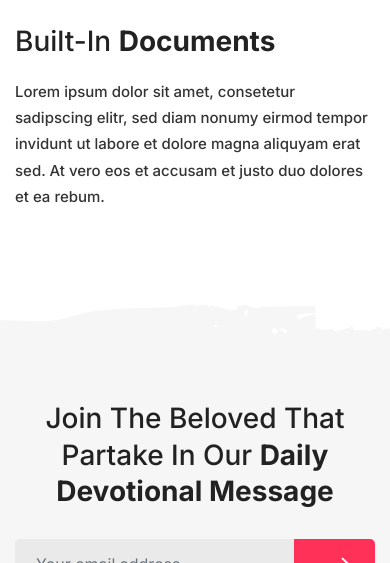
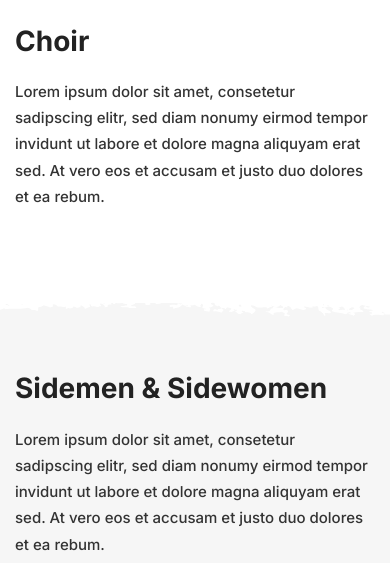
Before and after one commit to omotolacathedral/Omotola, a Django app: page /four-corners/ in a window 390 px wide. Shown: the part 2227-2790 px from the top of the page. Run offline with Django 5.2, Linux system fonts and the light colour scheme; some libraries are stand-ins or nearby versions.

Commit message:
seventh commit

```diff
--- a/church/views.py
+++ b/church/views.py
@@ -66,7 +66,7 @@ def services(request):
 
 def twelvePillars(request):
     try:
-        pillar = Team.objects.all()
+        pillar = Team.objects.all().order_by('date_created')
         return render(request, "twelve-pillars.html", {"pillars": pillar})
 
     except Exception as ex:
--- a/templates/base.html
+++ b/templates/base.html
@@ -81,8 +81,8 @@
                             <svg width="9" height="6" viewBox="0 0 9 6" fill="none" xmlns="http://www.w3.org/2000/svg"><path d="M9 1.06L7.94 0L4.5 3.44L1.06 0L0 1.06L4.5 5.56L9 1.06Z" fill="currentColor"/></svg>
                         </a>
                         <ul class="dropdown-menu">
-                            <li><a class="dropdown-item @@pricingOne" href="pictures.html">Pictures</a></li>
-                            <li><a class="dropdown-item @@pricingTwo" href="videos.html">Videos</a></li>
+                            <li><a class="dropdown-item @@pricingOne" href="#">Pictures</a></li>
+                            <li><a class="dropdown-item @@pricingTwo" href="#">Videos</a></li>
                         </ul>
                     </li>
                     <li class="nav-item @@contact">
--- a/templates/four-corners.html
+++ b/templates/four-corners.html
@@ -38,7 +38,7 @@
                 <img class="img-fluid rounded-lg shadow" src="{% static 'images/screenshots/how-it-works-1.jpg' %}" alt="">
             </div>
             <div class="col-lg-4 mt-4 mt-lg-0" data-aos="fade-in">
-                <h2 class="section-title">Task <strong>Management</strong></h2>
+                <h2 class="section-title"> <strong>Evangelism</strong></h2>
                 <p>Lorem ipsum dolor sit amet, consetetur sadipscing elitr, sed diam nonumy eirmod tempor invidunt ut labore et dolore magna aliquyam erat sed. At vero eos et accusam et justo duo dolores etea</p>
             </div>
         </div>
@@ -79,12 +79,12 @@
 </section>
 <!-- end of brand-carousel -->
 
-<!-- start of image-info -->
+<!-- start of section -->
 <section class="section-padding image-info-section has-shapes bg-light-gray has-bg-brash bg-brash-y" style="background-image: url({% static 'images/brushes/section-top.svg' %}), url({% static 'images/brushes/section-bottom.svg' %});">
     <div class="container">
         <div class="row align-items-center">
             <div class="col-lg-4 col-md-5" data-aos="fade-in">
-                <h2 class="section-title">Collaborative <strong>Tasks</strong></h2>
+                <h2 class="section-title"> <strong>Prophetic</strong></h2>
                 <p>Lorem ipsum dolor sit amet, consetetur sadipscing elitr, sed diam nonumy eirmod tempor invidunt ut labore et dolore magna aliquyam erat sed. At vero eos et accusam et justo duo dolores et ea rebum.</p>
             </div>
             <div class="col-lg-8 col-md-7" data-aos="fade-up" data-aos-delay="150">
@@ -103,7 +103,7 @@
     <div class="shape-6 shape-xs bg-secondary rounded-circle"></div>
     <div class="shape-7 shape-xs-2 bg-tertiary rounded-circle"></div> -->
 </section>
-<!-- end of image-info -->
+<!-- end of section -->
 
 <!-- start of section -->
 <section class="pt-50 pb-50">
@@ -113,7 +113,7 @@
                 <img class="img-fluid" src="{% static 'images/screenshots/04.png' %}" alt="">
             </div>
             <div class="col-lg-4 mt-4 mt-lg-0" data-aos="fade-in">
-                <h2 class="section-title">Built-in <strong>Documents</strong></h2>
+                <h2 class="section-title"><strong>Choir</strong></h2>
                 <p class="mb-30">Lorem ipsum dolor sit amet, consetetur sadipscing elitr, sed diam nonumy eirmod tempor invidunt ut labore et dolore magna aliquyam erat sed. At vero eos et accusam et justo duo dolores et ea rebum.</p>
             </div>
         </div>
@@ -121,4 +121,24 @@
 </section>
 <!-- end of section -->
 
+<!-- start of section -->
+<section class="section-padding image-info-section has-shapes bg-light-gray has-bg-brash bg-brash-y" style="background-image: url({% static 'images/brushes/section-top.svg' %}), url({% static 'images/brushes/section-bottom.svg' %});">
+    <div class="container">
+        <div class="row align-items-center">
+            <div class="col-lg-4 col-md-5" data-aos="fade-in">
+                <h2 class="section-title"> <strong>Sidemen & Sidewomen</strong></h2>
+                <p>Lorem ipsum dolor sit amet, consetetur sadipscing elitr, sed diam nonumy eirmod tempor invidunt ut labore et dolore magna aliquyam erat sed. At vero eos et accusam et justo duo dolores et ea rebum.</p>
+            </div>
+            <div class="col-lg-8 col-md-7" data-aos="fade-up" data-aos-delay="150">
+                <div class="has-shapes">
+                    <img class="img-fluid py-4 my-2" src="{% static 'images/screenshots/03.png' %}" alt="">
+
+                    <div class="shape-1 shape-sm bg-secondary rounded-circle"></div>
+                </div>
+            </div>
+        </div>
+    </div>
+</section>
+<!-- end of section -->
+
 {% endblock %}
--- a/templates/testimonies.html
+++ b/templates/testimonies.html
@@ -201,7 +201,7 @@
 <!-- end of testimonials-section -->
 
 <!-- start of video-testimonials -->
-<section class="pt-100 has-shapes bg-light-gray has-bg-brash bg-brash-y" style="background-image: url({% static 'images/brushes/section-top.svg' %}), url({% static 'images/brushes/section-bottom.svg' %})">
+<!-- <section class="pt-100 has-shapes bg-light-gray has-bg-brash bg-brash-y" style="background-image: url({% static 'images/brushes/section-top.svg' %}), url({% static 'images/brushes/section-bottom.svg' %})">
     <div class="container">
         <div class="row align-items-center">
             <div class="col-lg-6">
@@ -223,7 +223,7 @@
     </div>
 
     <br><br><br><br><br>
-</section>
+</section> -->
 <!-- end of video-testimonials -->
 
 
```
Also changed, not shown: templates/about.html (+6 -4 lines), static/images/omotola_cathedral_1.png (added), 1 other file.
